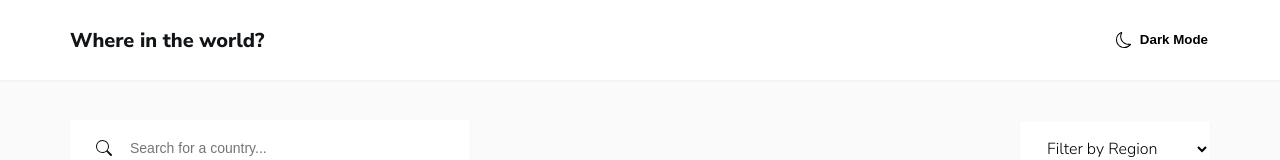
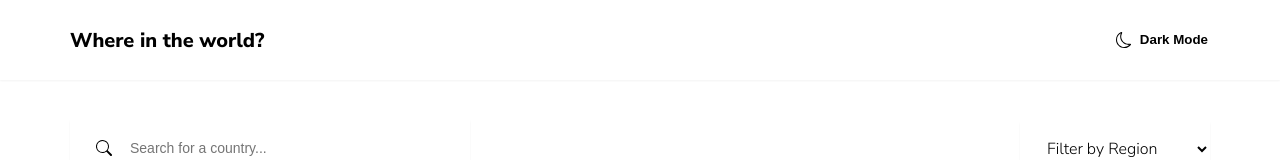
Before and after one commit to paulclindo/flag-countries, a React (Vite) app: page / in a window 1280 px wide. Shown: the top 160 px of the page. Built offline with nearby package versions, Linux system fonts and the light colour scheme; no server answers.

Commit message:
add css color properties

```diff
--- a/src/styles/globalStyles.ts
+++ b/src/styles/globalStyles.ts
@@ -19,6 +19,22 @@
     font-weight: 800;
     src: url(${NunitoSansExtraBold}) format('truetype');
   }
+
+  /* CSS vars */
+  body.light {
+    --element-color: hsl(0, 0%, 100%);
+    --text-color: hsl(200, 15%, 8%);
+    --background-color: hsl(0, 0%, 98%);
+    --input-color: hsl(0, 0%, 52%);
+  }
+  body.dark {
+    --element-color: hsl(209, 23%, 22%);
+    --text-color: hsl(0, 0%, 100%);
+    --background-color: hsl(207, 26%, 17%);
+    --input-color: hsl(0, 0%, 52%);
+  }
+
+  /* Global styles */
   *,
   *::before,
   *::after {
@@ -27,8 +43,8 @@
   body {
     margin: 0;
     font-family: 'Nunito Sans', sans-serif;
-    background: hsl(0, 0%, 98%);
-    color: hsl(200, 15%, 8%);
+    background: var(--background-color);
+    color: var(--text-color);
   }
   button {
     border: 0;
```
